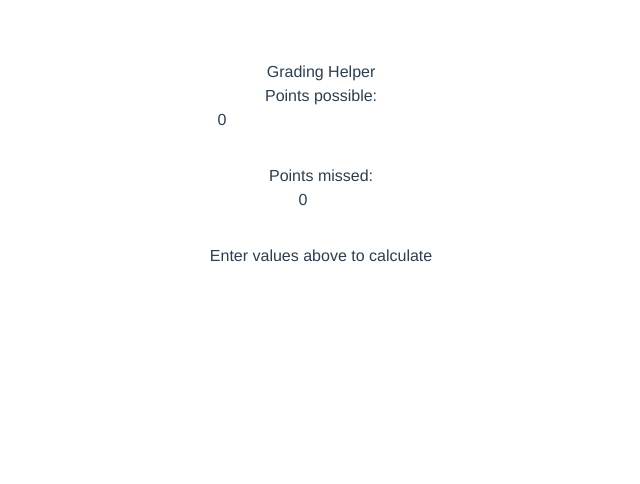
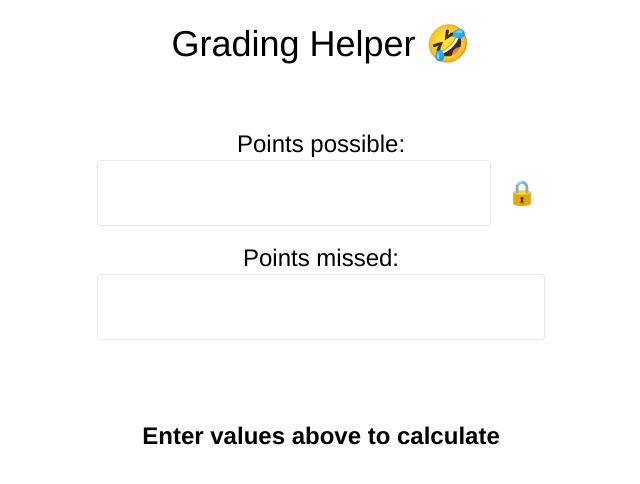
Before and after one commit to kemp/grading-helper, a Vue app: page / in a window 1280 px wide. Shown: the top 484 px of the page, without its empty margins (319-959 px from the left). Built offline with nearby package versions, Linux system fonts and the light colour scheme.

Commit message:
styles, locked, saving, formatting
fun fun

```diff
--- a/public/index.html
+++ b/public/index.html
@@ -7,7 +7,7 @@
     <link rel="icon" href="<%= BASE_URL %>favicon.ico">
     <title><%= htmlWebpackPlugin.options.title %></title>
   </head>
-  <body>
+  <body class="dark:bg-gray-800 dark:text-gray-100 text-2xl">
     <noscript>
       <strong>We're sorry but <%= htmlWebpackPlugin.options.title %> doesn't work properly without JavaScript enabled. Please enable it to continue.</strong>
     </noscript>
--- a/src/App.vue
+++ b/src/App.vue
@@ -1,6 +1,6 @@
 <template>
-    <div id="app">
-        <HelloWorld msg="Welcome to Your Vue.js App"/>
+    <div id="app" class="my-6 text-center max-w-lg mx-auto px-8">
+        <HelloWorld />
     </div>
 </template>
 
@@ -20,8 +20,5 @@ export default {
     font-family: Avenir, Helvetica, Arial, sans-serif;
     -webkit-font-smoothing: antialiased;
     -moz-osx-font-smoothing: grayscale;
-    text-align: center;
-    color: #2c3e50;
-    margin-top: 60px;
 }
 </style>
--- a/src/components/HelloWorld.vue
+++ b/src/components/HelloWorld.vue
@@ -1,60 +1,156 @@
 <template>
-    <div class="hello">
-        <h1>Grading Helper</h1>
-        <div style="margin-bottom: 2rem;">
-            <label for="total">Points possible:</label><br>
-            <input id="total" v-model.number="total" type="number" min="0">
+    <div class="flex flex-col">
+        <h1 class="text-4xl mb-16">Grading Helper <button @click="changeIcon()" v-text="icon"></button></h1>
+
+        <div class="mb-4 flex flex-col">
+            <label for="total" title="The total number of points the student can earn on this assignment">Points possible:</label>
+            <div class="flex w-full">
+                <input
+                    class="border rounded p-4 flex-grow dark:text-gray-800 dark:bg-gray-200 disabled:dark:bg-gray-400 disabled:cursor-not-allowed min-w-0 max-w-full"
+                    id="total"
+                    type="text"
+                    inputmode="decimal"
+                    autocomplete="off"
+                    min="0"
+                    ref="total"
+                    :class="{ 'invalid': (errorMsg !== '') }"
+                    :disabled="locked"
+                    :readonly="locked"
+                    v-model.number="total"
+                    @blur="validateTotal()"
+                    @focus="errorMsg = ''"
+                >
+
+                <button
+                    class="p-2 rounded ml-2"
+                    :title="'Press to ' + (locked ? 'unlock' : 'lock')"
+                    v-text="!locked ? '🔒' : '✏️'"
+                    @click="toggleLock()"
+                ></button>
+            </div>
+            <p class="text-sm text-red-600" v-text="errorMsg"></p>
         </div>
 
 
-        <div style="margin-bottom: 2rem;">
-            <label for="points_missed">Points missed:</label><br>
-            <input id="points_missed" v-model.number="points_missed" type="number" min="0" :max="total">
+        <div class="mb-4 flex flex-col">
+            <label for="points_missed" title="The number of points the student missed on the assignment.">Points missed:</label>
+            <input
+                class="border rounded p-4 dark:text-gray-800 dark:bg-gray-200 min-w-0 max-w-full"
+                id="points_missed"
+                min="0"
+                type="text"
+                inputmode="decimal"
+                autocomplete="off"
+                v-model.number="points_missed"
+                :max="total"
+            >
         </div>
 
-        <div v-if="isNaN(score) || !isFinite(score)">
-            <h2>Enter values above to calculate</h2>
-        </div>
-        <div v-else>
-            <h2>Final Score: <span v-text="score.toFixed(0)" :title="score"></span>%</h2>
+        <div class="mt-16">
+            <div v-if="isNaN(score) || !isFinite(score)">
+                <h2 class="font-bold">Enter values above to calculate</h2>
+            </div>
+            <div v-else-if="score < 0 || score > 100">
+                <h2 class="font-bold text-red-800">Score is not between zero and one hundred</h2>
+            </div>
+            <div v-else>
+                <h2 class="font-bold">
+                    Final Score:
+                    <span class="pl-4 circled" v-text="score.toFixed(0) + '%'" :title="score"></span>
+                </h2>
+            </div>
         </div>
     </div>
 </template>
 
 <script lang="ts">
+
+const ICONS = ['🍎', '📝', '🍏', '👨‍🎓','🧑‍🎓','👩‍🎓','👩‍💻','☕', '🎱', '🧘', '😤', '😭', '🤣', '👩‍🏫', '🎒', '📚', '💯'];
+
 export default {
     name: 'HelloWorld',
     data() {
         return {
-            total: 0,
-            points_missed: 0,
+            total: null,
+            points_missed: null,
+            locked: false,
+            icon: '',
+            errorMsg: '',
         }
     },
     computed: {
         score() {
             return (this.total - this.points_missed) / this.total * 100;
         }
-    }
+    },
+    watch: {
+        locked(newLocked) {
+            if (newLocked) {
+                localStorage.total = this.total;
+            } else {
+                localStorage.removeItem('total');
+            }
+
+            localStorage.locked = newLocked ? 1 : 0;
+        },
+    },
+    mounted() {
+        if (localStorage.total) {
+            this.total = localStorage.total;
+
+            // Only lock if we have a total
+            if ('locked' in localStorage) {
+                this.locked = localStorage.locked && localStorage.locked !== 'false';
+            }
+        }
+
+        this.randomlyChangeIcon();
+    },
+    methods: {
+        changeIcon() {
+            this.icon = ICONS[Math.floor(Math.random() * ICONS.length)];
+        },
+        randomlyChangeIcon() {
+            this.changeIcon();
+
+            setTimeout(this.randomlyChangeIcon, Math.random() * 30000);
+        },
+        toggleLock() {
+            this.validateTotal();
+
+            if (this.errorMsg === '' || this.locked) {
+                this.locked = ! this.locked;
+            }
+        },
+        validateTotal() {
+            let errorMsg = '';
+
+            if (isNaN(this.total) || !isFinite(this.total)) {
+                errorMsg = "Please enter a valid number";
+            } else if (this.total < 0) {
+                errorMsg = "Please enter a number greater than zero";
+            } else if (this.total === '' || this.total === null) {
+                errorMsg = "Please enter a number";
+            }
+
+            this.$refs.total.setCustomValidity(errorMsg);
+            this.errorMsg = errorMsg;
+        }
+    },
 }
 </script>
 
-<!-- Add "scoped" attribute to limit CSS to this component only -->
 <style scoped>
-h3 {
-    margin: 40px 0 0;
+
+#total.invalid {
+    @apply bg-red-200;
 }
 
-ul {
-    list-style-type: none;
-    padding: 0;
+.circled {
+    background: url('/circled.png') center center;
+    background-size: contain;
+    background-repeat: no-repeat;
+    padding: 35px 30px 25px;
 }
 
-li {
-    display: inline-block;
-    margin: 0 10px;
-}
-
-a {
-    color: #42b983;
-}
 </style>
--- a/tailwind.config.js
+++ b/tailwind.config.js
@@ -1,6 +1,7 @@
 module.exports = {
-  purge: { content: ['./public/**/*.html', './src/**/*.vue'] },
-  darkMode: false, // or 'media' or 'class'
+    mode: 'jit',
+    purge: ['./public/**/*.html', './src/**/*.vue'],
+    darkMode: 'media',
     theme: {
         extend: {},
     },
```
Also changed, not shown: public/circled.png (added). Lines whose indentation alone changed are shown as unchanged.
